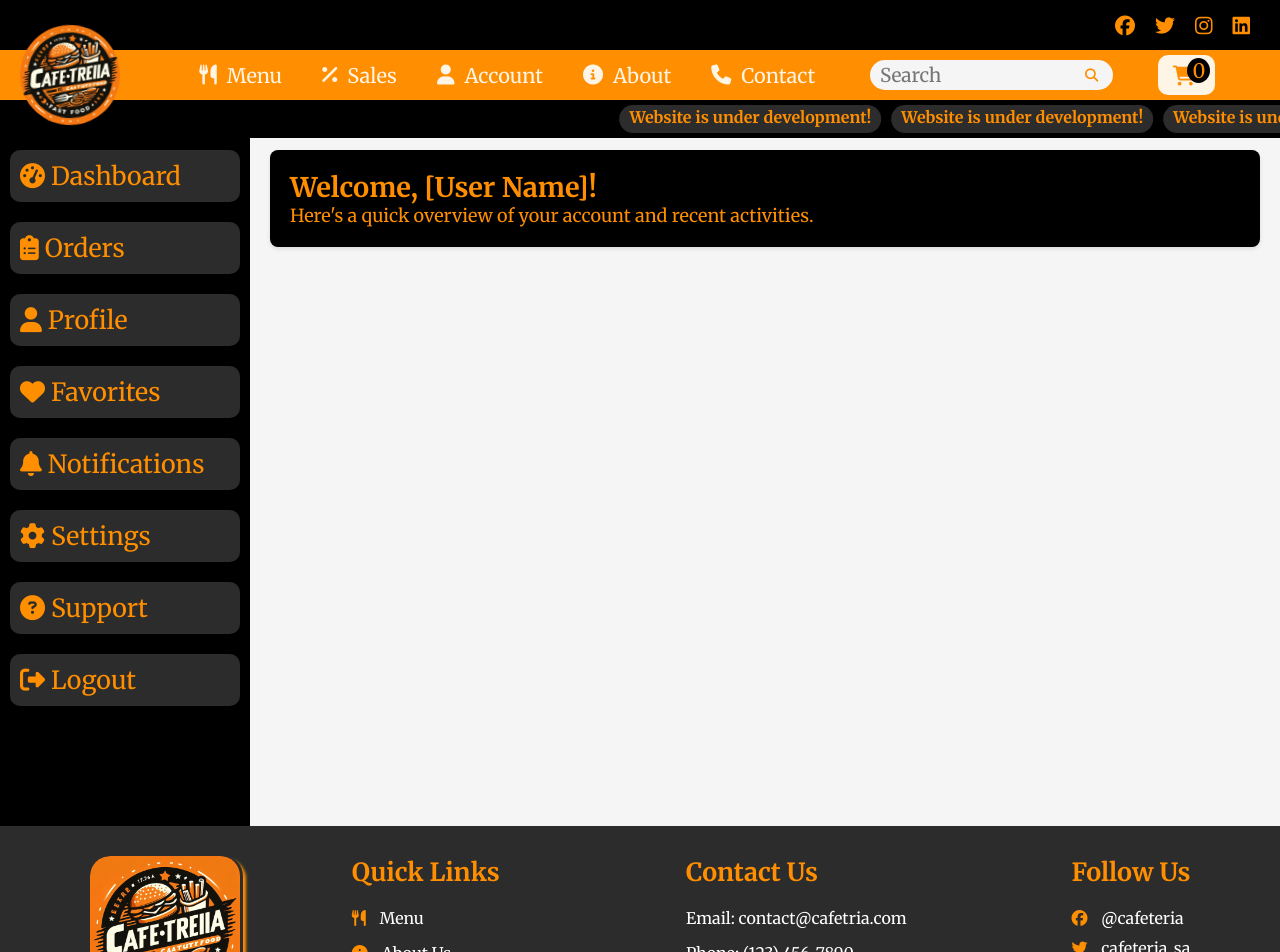
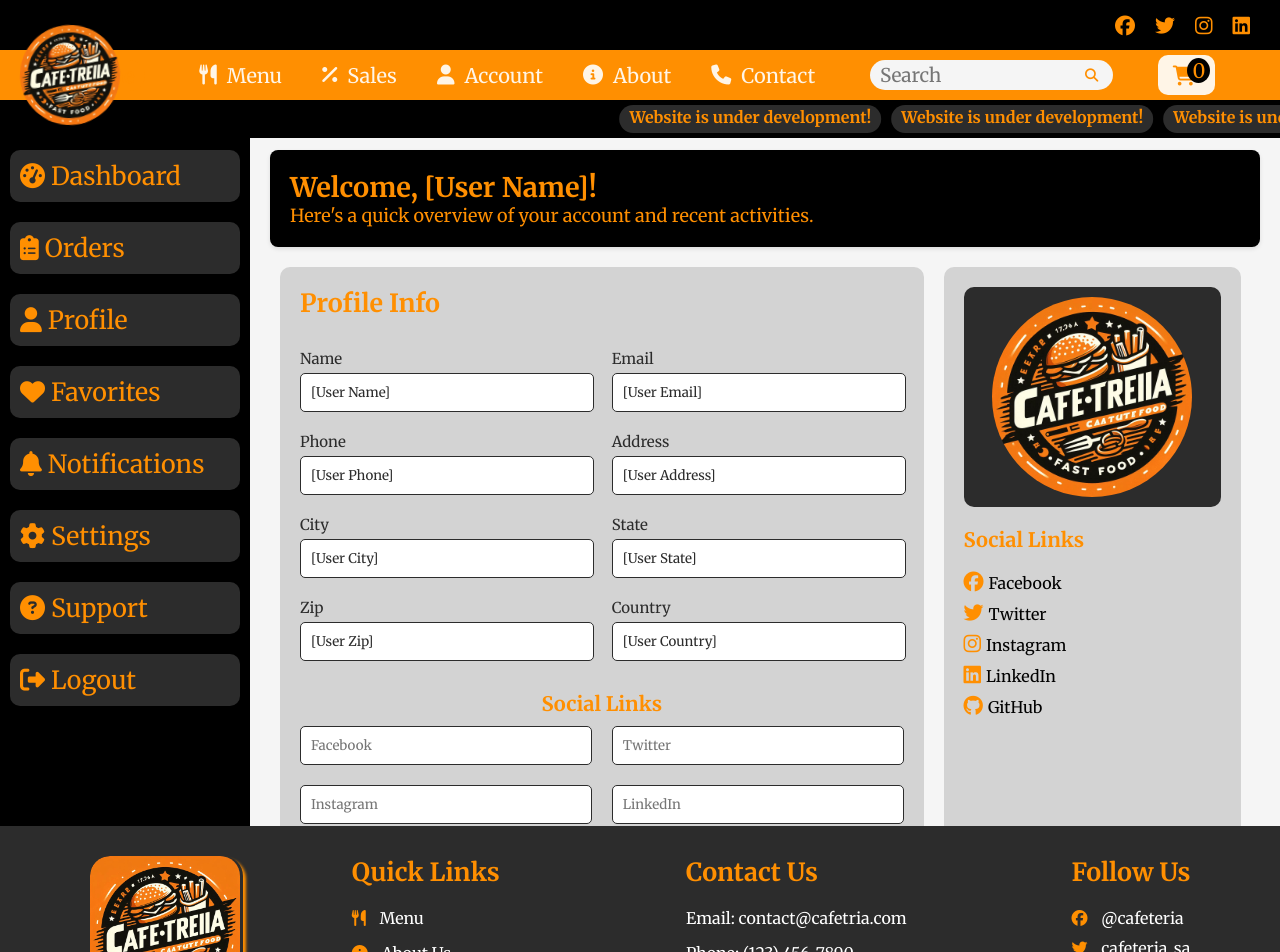
Before and after one commit to mmpotulo28/cafetria, a Next.js app: page /endpoints/user/profile in a window 1280 px wide. Shown: the top 952 px of the page. Built offline with nearby package versions, Linux system fonts and the light colour scheme.

Commit message:
Enhance User Profile Page with new layout and form; add profile styles

```diff
--- a/src/components/UserDashOrderCard.tsx
+++ b/src/components/UserDashOrderCard.tsx
@@ -9,7 +9,7 @@ const UserDashOrderCard: React.FC<any> = ({
 }) => {
 	return (
 		<>
-			<div className={orderStyles.order}>
+			<div className={orderStyles.order + ' slide-in-left'}>
 				<div className={orderStyles.orderInfo}>
 					<h4>Order #{order.id}</h4>
 					<p>Number of Items: {order.items.length}</p>
--- a/src/pages/endpoints/user/orders/index.tsx
+++ b/src/pages/endpoints/user/orders/index.tsx
@@ -131,7 +131,7 @@ export default function OrdersPage() {
 				<div className={orderStyles.orders}>
 					<h3>Orders</h3>
 					<div className={orderStyles.ordersGrid}>
-						{orders?.map((order: any, index: number) => (
+						{orders?.map((order: any) => (
 							<UserDashOrderCard
 								styles={styles}
 								orderStyles={orderStyles}
--- a/src/pages/endpoints/user/profile/index.tsx
+++ b/src/pages/endpoints/user/profile/index.tsx
@@ -1,5 +1,6 @@
 import UserLayout from '../UserLayout';
 import styles from '../styles.module.css';
+import profileStyles from './styles.module.css';
 
 export default function UserProfilePage() {
 	return (
@@ -8,6 +9,169 @@ export default function UserProfilePage() {
 				<h1>Welcome, [User Name]!</h1>
 				<p>Here's a quick overview of your account and recent activities.</p>
 			</div>
+
+			<div className={profileStyles.dashboardCards}>
+				<div className={profileStyles.profileInfo + ' slide-in-left'}>
+					<h3>Profile Info</h3>
+					<form id='user-profile-form'>
+						<div className={profileStyles.formGroup}>
+							<label htmlFor='name'>Name</label>
+							<input type='text' name='name' id='name' value='[User Name]' required />
+						</div>
+						<div className={profileStyles.formGroup}>
+							<label htmlFor='email'>Email</label>
+							<input
+								type='email'
+								name='email'
+								id='email'
+								value='[User Email]'
+								required
+							/>
+						</div>
+						<div className={profileStyles.formGroup}>
+							<label htmlFor='phone'>Phone</label>
+							<input
+								type='tel'
+								name='phone'
+								id='phone'
+								value='[User Phone]'
+								required
+							/>
+						</div>
+						<div className={profileStyles.formGroup}>
+							<label htmlFor='address'>Address</label>
+							<input
+								type='text'
+								name='address'
+								id='address'
+								value='[User Address]'
+								required
+							/>
+						</div>
+						<div className={profileStyles.formGroup}>
+							<label htmlFor='city'>City</label>
+							<input type='text' name='city' id='city' value='[User City]' required />
+						</div>
+						<div className={profileStyles.formGroup}>
+							<label htmlFor='state'>State</label>
+							<input
+								type='text'
+								name='state'
+								id='state'
+								value='[User State]'
+								required
+							/>
+						</div>
+						<div className={profileStyles.formGroup}>
+							<label htmlFor='zip'>Zip</label>
+							<input type='text' name='zip' id='zip' value='[User Zip]' required />
+						</div>
+						<div className={profileStyles.formGroup}>
+							<label htmlFor='country'>Country</label>
+							<input
+								type='text'
+								name='country'
+								id='country'
+								value='[User Country]'
+								required
+							/>
+						</div>
+						<div className={`${profileStyles.formGroup} ${profileStyles.socialLinks}`}>
+							<h3>Social Links</h3>
+							<div className={profileStyles.socialLink}>
+								<label htmlFor='facebook'> </label>
+								<input
+									type='text'
+									name='facebook'
+									id='facebook'
+									value=''
+									placeholder='Facebook'
+								/>
+							</div>
+							<div className={profileStyles.socialLink}>
+								<label htmlFor='twitter'> </label>
+								<input
+									type='text'
+									name='twitter'
+									id='twitter'
+									value=''
+									placeholder='Twitter'
+								/>
+							</div>
+							<div className={profileStyles.socialLink}>
+								<label htmlFor='instagram'> </label>
+								<input
+									type='text'
+									name='instagram'
+									id='instagram'
+									value=''
+									placeholder='Instagram'
+								/>
+							</div>
+							<div className={profileStyles.socialLink}>
+								<label htmlFor='linkedin'> </label>
+								<input
+									type='text'
+									name='linkedin'
+									id='linkedin'
+									value=''
+									placeholder='LinkedIn'
+								/>
+							</div>
+							<div className={profileStyles.socialLink}>
+								<label htmlFor='github'> </label>
+								<input
+									type='text'
+									name='github'
+									id='github'
+									value=''
+									placeholder='Github'
+								/>
+							</div>
+						</div>
+						<div className={`${profileStyles.formGroup} ${profileStyles.buttons}`}>
+							<button className={`${profileStyles.btn} ${profileStyles.saveBtn}`}>
+								Save
+							</button>
+							<button className={`${profileStyles.btn} ${profileStyles.cancelBtn}`}>
+								Cancel
+							</button>
+						</div>
+					</form>
+				</div>
+
+				<div className={`${profileStyles.profileBioRight} slide-in`}>
+					<div className={profileStyles.profileImage}>
+						<img src='/images/logo.jpeg' alt='User Profile Image' />
+					</div>
+
+					<div className={profileStyles.profileBio}>
+						<div className={profileStyles.socialLinks}>
+							<h3>Social Links</h3>
+							<div className={profileStyles.socialLink}>
+								<i className='fab fa-facebook'></i>
+								<a href='#'>Facebook</a>
+							</div>
+							<div className={profileStyles.socialLink}>
+								<i className='fab fa-twitter'></i>
+								<a href='#'>Twitter</a>
+							</div>
+							<div className={profileStyles.socialLink}>
+								<i className='fab fa-instagram'></i>
+								<a href='#'>Instagram</a>
+							</div>
+							<div className={profileStyles.socialLink}>
+								<i className='fab fa-linkedin'></i>
+								<a href='#'>LinkedIn</a>
+							</div>
+							<div className={profileStyles.socialLink}>
+								<i className='fab fa-github'></i>
+								<a href='#'>GitHub</a>
+							</div>
+						</div>
+					</div>
+				</div>
+			</div>
 		</UserLayout>
 	);
 }
--- /dev/null
+++ b/src/pages/endpoints/user/profile/styles.module.css
@@ -0,0 +1,175 @@
+.dashboardCards {
+	display: grid;
+	grid-template-columns: 65% 30%;
+	width: 100%;
+	padding: 0 10px;
+	max-width: 100%;
+	gap: 20px;
+}
+
+.dashboardCards .profileInfo {
+	display: flex;
+	flex-direction: column;
+	justify-content: flex-start;
+	align-items: flex-start;
+	background-color: var(--tet-color);
+	padding: 20px;
+	border-radius: 10px;
+	gap: 20px;
+	position: relative;
+}
+
+.dashboardCards .profileInfo h3 {
+	font-size: 25px;
+	color: var(--prim-color);
+	margin-bottom: 10px;
+}
+
+.dashboardCards .profileInfo form {
+	display: grid;
+	grid-template-columns: repeat(auto-fill, minmax(200px, 1fr));
+	width: 100%;
+	gap: 20px;
+}
+
+.dashboardCards .profileInfo form .formGroup {
+	display: flex;
+	flex-direction: column;
+	justify-content: flex-start;
+	gap: 5px;
+	align-items: flex-start;
+}
+
+.dashboardCards .profileInfo form .formGroup.socialLinks {
+	display: grid;
+	grid-template-columns: repeat(auto-fill, minmax(200px, 1fr));
+	width: 100%;
+	gap: 20px;
+	grid-column: 1 / -1;
+	padding: 0;
+	margin-top: 10px;
+}
+
+.dashboardCards .profileInfo form .formGroup.socialLinks h3 {
+	font-size: 20px;
+	color: var(--prim-color);
+	grid-column: 1 / -1;
+	text-align: center;
+	margin-bottom: -10px;
+}
+
+.dashboardCards .profileInfo form .formGroup.socialLinks .socialLink {
+	display: flex;
+	flex-direction: row;
+	justify-content: flex-start;
+	align-items: center;
+	gap: 0px;
+}
+
+.dashboardCards .profileInfo form .formGroup.socialLinks .socialLink input {
+	width: calc(100% - 20px);
+}
+
+.dashboardCards .profileInfo form .formGroup label {
+	font-size: 15px;
+	color: var(--forth-color);
+}
+
+.dashboardCards .profileInfo form .formGroup input {
+	padding: 10px;
+	border: 1px solid var(--forth-color);
+	border-radius: 5px;
+	width: calc(100% - 20px);
+	color: var(--forth-color);
+	outline: none;
+}
+
+.dashboardCards .profileInfo form .formGroup input:focus {
+	border: 1px solid var(--prim-color);
+	box-shadow: 2px 2px 5px var(--prim-color) !important;
+	color: var(--forth-color);
+}
+
+.dashboardCards .profileInfo form .formGroup input:hover {
+	box-shadow: 2px 2px 5px var(--forth-color);
+}
+
+.dashboardCards .profileInfo form .formGroup.buttons {
+	display: flex;
+	flex-direction: row;
+	justify-content: flex-end;
+	align-items: center;
+	width: 100%;
+	grid-column: 1 / -1;
+	margin-top: 20px;
+	gap: 10px;
+}
+
+.dashboardCards .profileInfo form .formGroup.buttons button {
+	padding: 10px 20px;
+	border: none;
+	border-radius: 5px;
+	background-color: var(--forth-color);
+	color: var(--font-color);
+	font-size: 15px;
+	cursor: pointer;
+}
+
+.dashboardCards .profileInfo form .formGroup.buttons button:hover {
+	background-color: var(--prim-color);
+}
+
+.dashboardCards .profileBioRight {
+	display: flex;
+	flex-direction: column;
+	justify-content: flex-start;
+	align-items: flex-start;
+	background-color: var(--tet-color);
+	padding: 20px;
+	max-width: calc(100% - 40px);
+	min-width: 250px;
+	border-radius: 10px;
+	gap: 20px;
+}
+
+.dashboardCards .profileBioRight h3 {
+	font-size: 20px;
+	color: var(--prim-color);
+	margin-bottom: 10px;
+}
+
+.dashboardCards .profileBioRight .profileImage {
+	display: flex;
+	flex-direction: column;
+	justify-content: center;
+	align-items: center;
+	min-width: calc(100% - 20px);
+	min-height: 200px;
+	max-width: calc(100% - 20px);
+	max-height: 200px;
+	background-color: var(--forth-color);
+	border-radius: 10px;
+	padding: 10px;
+}
+
+.dashboardCards .profileBioRight .profileImage img {
+	max-width: 100%;
+	max-height: 100%;
+	object-fit: cover;
+	border-radius: 10px;
+	border-radius: 50%;
+}
+
+.dashboardCards .profileBioRight .profileBio .socialLinks {
+	display: flex;
+	flex-direction: column;
+	justify-content: flex-start;
+	align-items: flex-start;
+	gap: 10px;
+}
+
+.dashboardCards .profileBioRight .profileBio .socialLinks i {
+	font-size: 20px;
+	color: var(--prim-color);
+	margin-right: 5px;
+}
```
